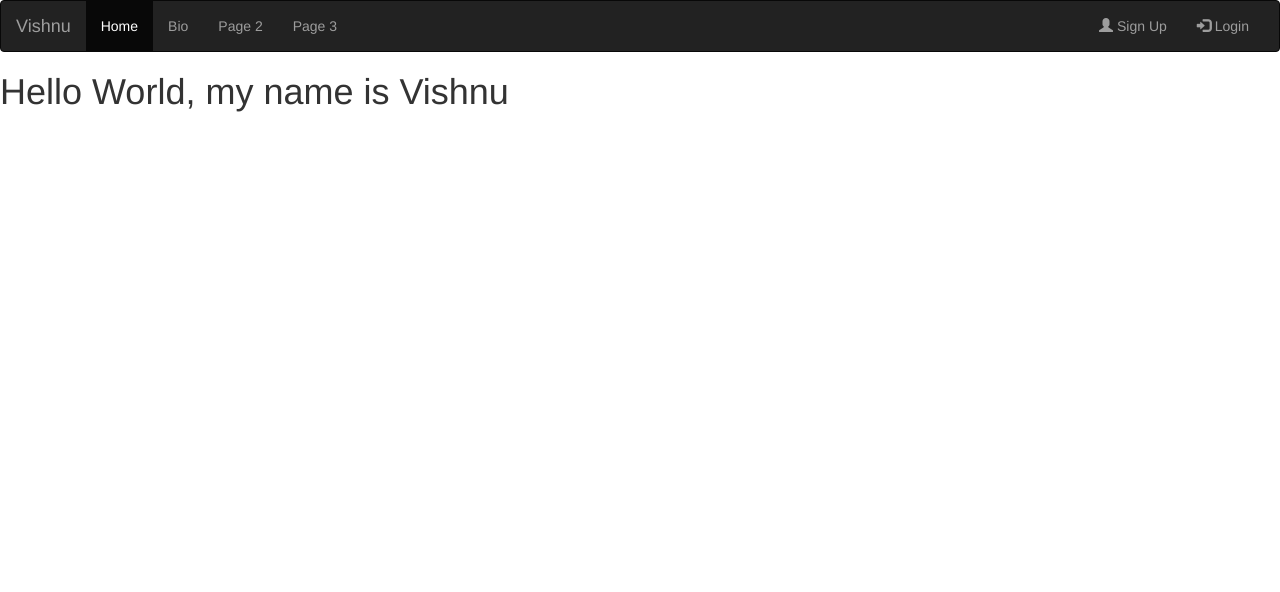
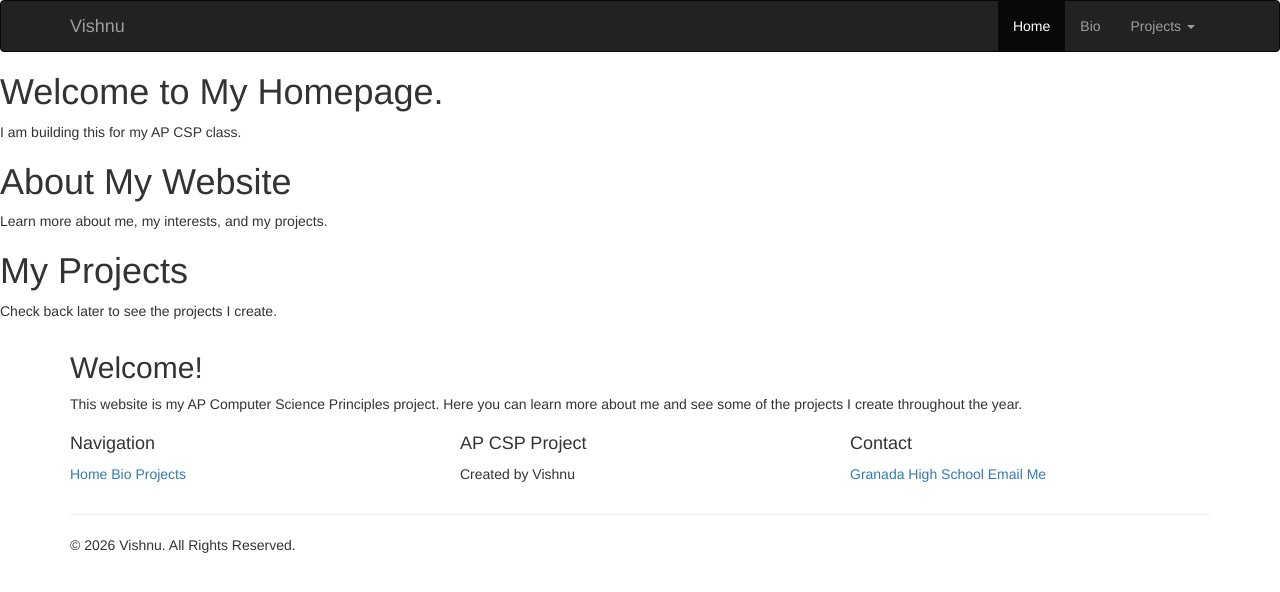
Before and after one commit to vp16crypt/APCSPwebsite, a plain HTML site: page index.html in a window 1280 px wide. Drawn offline with nearby package versions, Linux system fonts and the light colour scheme.

Commit message:
Revise index.html structure and content
Updated the title and added favicon. Enhanced navbar with additional links and improved structure for better organization.

```diff
--- a/index.html
+++ b/index.html
@@ -1,58 +1,137 @@
 <!DOCTYPE html>
 <html lang="en">
 <head>
-  <title>Bootstrap Example</title>
+    <title>Vishnu | Home</title>
     <meta charset="utf-8">
     <meta name="viewport" content="width=device-width, initial-scale=1">
+
+    <link rel="icon" type="image/png" href="AvatarMaker.png">
+
     <link rel="stylesheet" href="https://maxcdn.bootstrapcdn.com/bootstrap/3.4.1/css/bootstrap.min.css">
-  <script src="https://ajax.googleapis.com/ajax/libs/jquery/3.7.1/jquery.min.js"></script>
-  <script src="https://maxcdn.bootstrapcdn.com/bootstrap/3.4.1/js/bootstrap.min.js"></script>
+
+    <link rel="stylesheet" href="style.css">
 </head>
+
 <body>
 
+<nav class="navbar navbar-inverse">
+    <div class="container">
 
-  <script src="script.js"></script>
-</body>
-</html>
-
-
-<!DOCTYPE html>
-<html>
-    <head>
-       <meta name="viewport" content="width=device-width, initial-scale=1">
-  <link rel="stylesheet" href="https://maxcdn.bootstrapcdn.com/bootstrap/3.4.1/css/bootstrap.min.css">
-  <script src="https://ajax.googleapis.com/ajax/libs/jquery/3.7.1/jquery.min.js"></script>
-  <script src="https://maxcdn.bootstrapcdn.com/bootstrap/3.4.1/js/bootstrap.min.js"></script>
-
-
-
-    </head>
-    <body>
-   <nav class="navbar navbar-inverse">
-  <div class="container-fluid">
         <div class="navbar-header">
             <button type="button" class="navbar-toggle" data-toggle="collapse" data-target="#myNavbar">
                 <span class="icon-bar"></span>
                 <span class="icon-bar"></span>
                 <span class="icon-bar"></span>
             </button>
-      <a class="navbar-brand" href="#">Vishnu</a>
+
+            <a class="navbar-brand" href="index.html">Vishnu</a>
         </div>
+
         <div class="collapse navbar-collapse" id="myNavbar">
-      <ul class="nav navbar-nav">
-        <li class="active"><a href="#">Home</a></li>
-        <li><a href="#">Bio</a></li>
-        <li><a href="#">Page 2</a></li>
-        <li><a href="#">Page 3</a></li>
+            <ul class="nav navbar-nav navbar-right">
+
+                <li class="active">
+                    <a href="index.html">Home</a>
+                </li>
+
+                <li>
+                    <a href="bio.html">Bio</a>
+                </li>
+
+                <li class="dropdown">
+                    <a class="dropdown-toggle" data-toggle="dropdown" href="#">
+                        Projects <span class="caret"></span>
+                    </a>
+
+                    <ul class="dropdown-menu">
+                        <li><a href="project1.html">Project 1</a></li>
+                        <li><a href="project2.html">Project 2</a></li>
+                        <li><a href="project3.html">Project 3</a></li>
+                        <li><a href="project4.html">Project 4</a></li>
+                        <li><a href="project5.html">Project 5</a></li>
                     </ul>
-      <ul class="nav navbar-nav navbar-right">
-        <li><a href="#"><span class="glyphicon glyphicon-user"></span> Sign Up</a></li>
-        <li><a href="#"><span class="glyphicon glyphicon-log-in"></span> Login</a></li>
+                </li>
+
             </ul>
         </div>
+
     </div>
 </nav>
-<h1>Hello World, my name is Vishnu</h1>
+
+
+<div class="parallax">
+    <div class="welcome">
+        <h1>Welcome to My Homepage.</h1>
+        <p>I am building this for my AP CSP class.</p>
+    </div>
+</div>
+
+<div class="parallax second-image">
+    <div class="welcome">
+        <h1>About My Website</h1>
+        <p>Learn more about me, my interests, and my projects.</p>
+    </div>
+</div>
+
+<div class="parallax third-image">
+    <div class="welcome">
+        <h1>My Projects</h1>
+        <p>Check back later to see the projects I create.</p>
+    </div>
+</div>
+
+<div class="container home-section">
+    <h2>Welcome!</h2>
+
+    <p>
+        This website is my AP Computer Science Principles project.
+        Here you can learn more about me and see some of the projects
+        I create throughout the year.
+    </p>
+</div>
+
+
+<footer>
+    <div class="container">
+
+        <div class="row">
+
+            <div class="col-sm-4">
+                <h4>Navigation</h4>
+                <a href="index.html">Home</a>
+                <a href="bio.html">Bio</a>
+                <a href="project1.html">Projects</a>
+            </div>
+
+            <div class="col-sm-4">
+                <h4>AP CSP Project</h4>
+                <p>Created by Vishnu</p>
+            </div>
+
+            <div class="col-sm-4">
+                <h4>Contact</h4>
+                <a href="https://www.granadahighschool.org/" target="_blank">
+                    Granada High School
+                </a>
+
+                <a href="mailto:yourname@example.com">
+                    Email Me
+                </a>
+            </div>
+
+        </div>
+
+        <hr>
+
+        <p>&copy; 2026 Vishnu. All Rights Reserved.</p>
+
+    </div>
+</footer>
+
+
+<script src="https://ajax.googleapis.com/ajax/libs/jquery/3.7.1/jquery.min.js"></script>
+<script src="https://maxcdn.bootstrapcdn.com/bootstrap/3.4.1/js/bootstrap.min.js"></script>
+<script src="script.js"></script>
+
 </body>
-
 </html>
```
Lines whose indentation alone changed are shown as unchanged.
